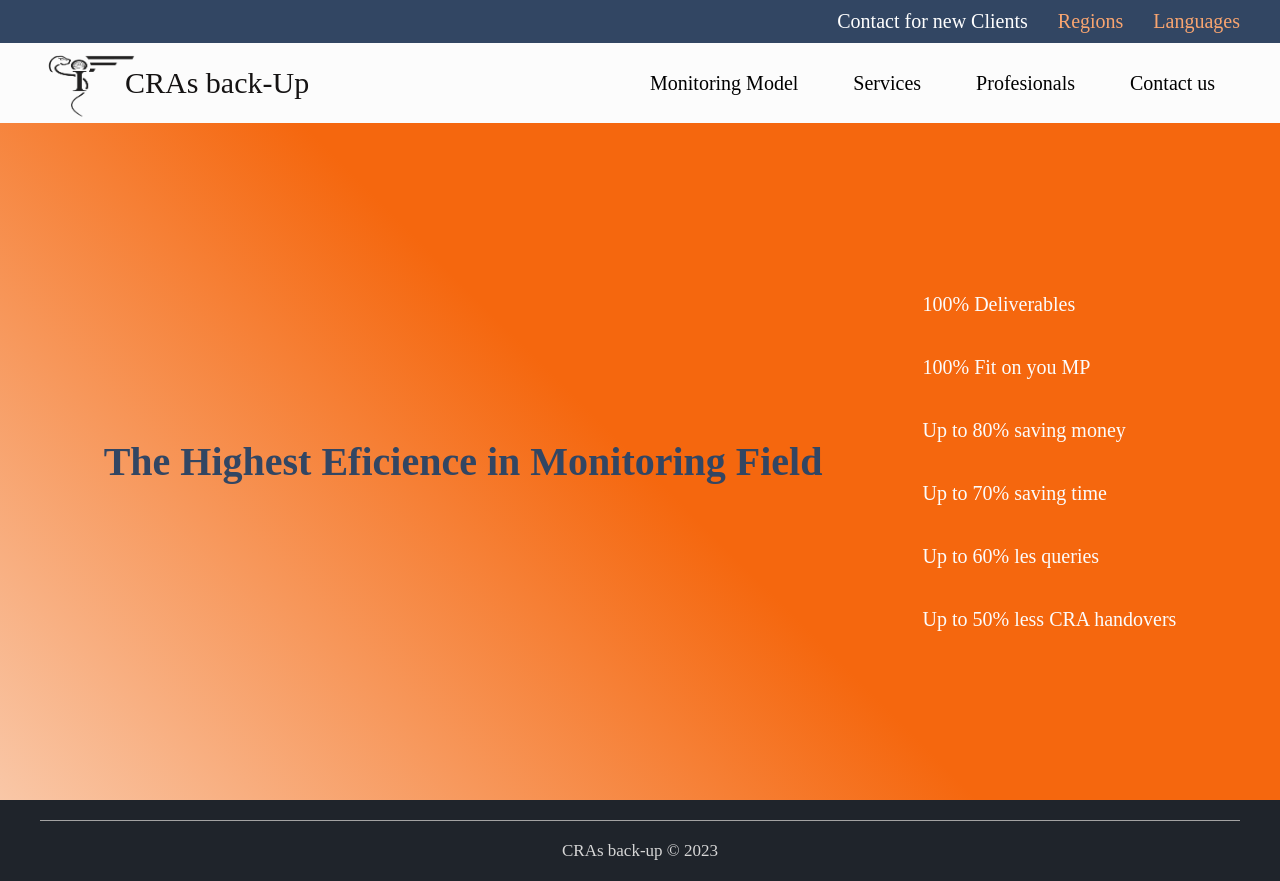
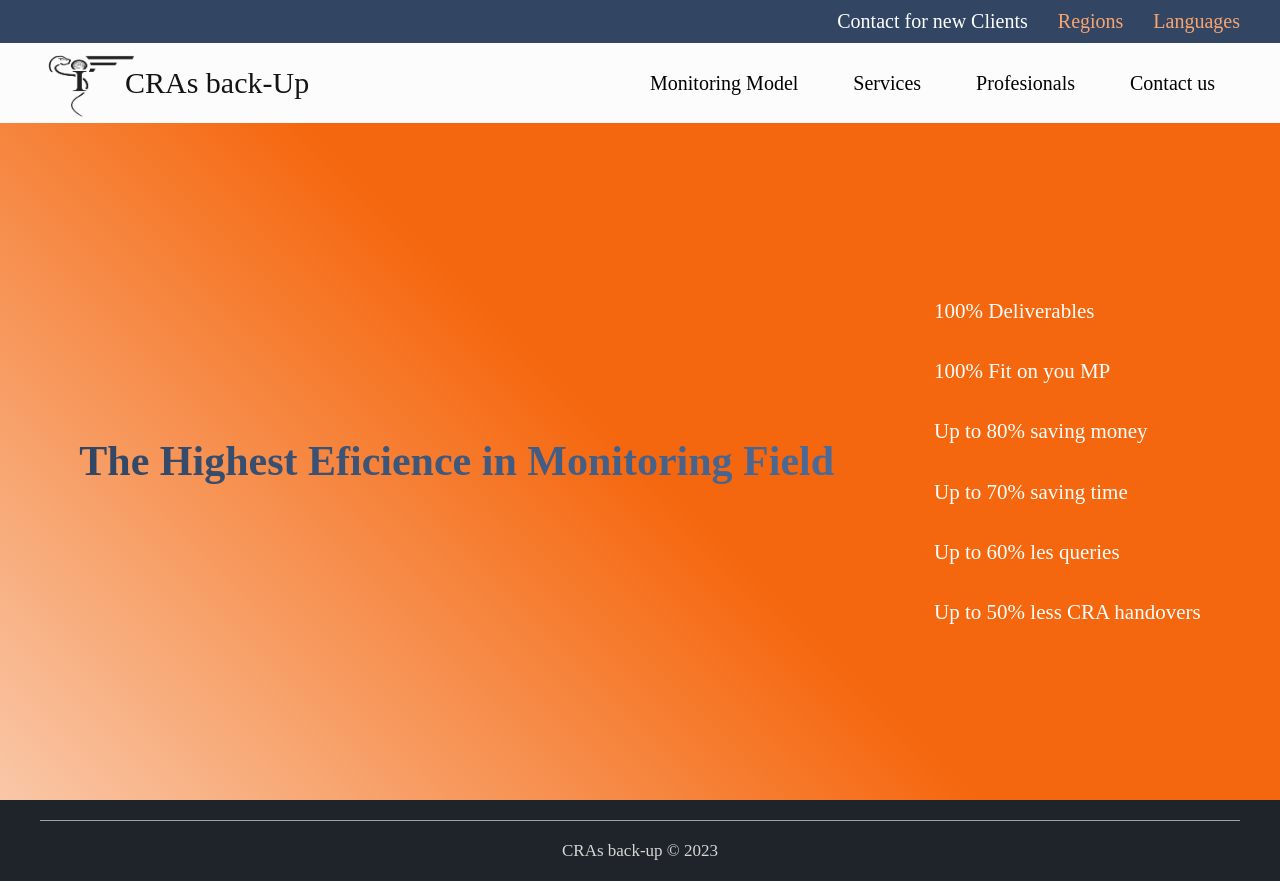
Before and after one commit to WillyPark/cris-project, a React (Vite) app: page / in a window 1280 px wide. Built offline with nearby package versions, Linux system fonts and the light colour scheme.

Commit message:
header color and size fixed

```diff
--- a/src/styles/base/_variables.scss
+++ b/src/styles/base/_variables.scss
@@ -2,5 +2,6 @@ $fondo-principal: #f5670e;
 $fondo-secundario: #324663;
 $fondo-terciario: #1f242b;
 
+$blanco: #fff;
 $color-fuente-principal: #fcfcfc;
 $color-fuente-secundario: #151313;
--- a/src/styles/ui/_header.scss
+++ b/src/styles/ui/_header.scss
@@ -8,8 +8,10 @@
     width: 100%;
 
     h1 {
-        color: v.$fondo-secundario;
-        font-size: 4rem;
+        background: linear-gradient(to right, v.$fondo-secundario, lighten(v.$fondo-secundario, 15));
+        color: transparent;
+        background-clip: text;
+        font-size: 4.2rem;
     }
 
     // .header__llave {
@@ -20,11 +22,15 @@
     // }
 
     .header__contenido {
-        align-items: left;
-        color: v.$color-fuente-principal;
+        // align-items: left;
+        color: v.$blanco;
         display: flex;
         flex-direction: column;
-        font-size: 2rem;
+        font-size: 2.1rem;
         justify-content: center;
+
+        p {
+            margin: 1.8rem 0;
+        }
     }
 }
--- a/src/styles/ui/_navbar.scss
+++ b/src/styles/ui/_navbar.scss
@@ -43,7 +43,7 @@
 
     .navbar__submenu {
         align-items: center;
-        color: white;
+        color: v.$blanco;
         display: flex;
         gap: 3rem;
         font-size: 2rem;
```
